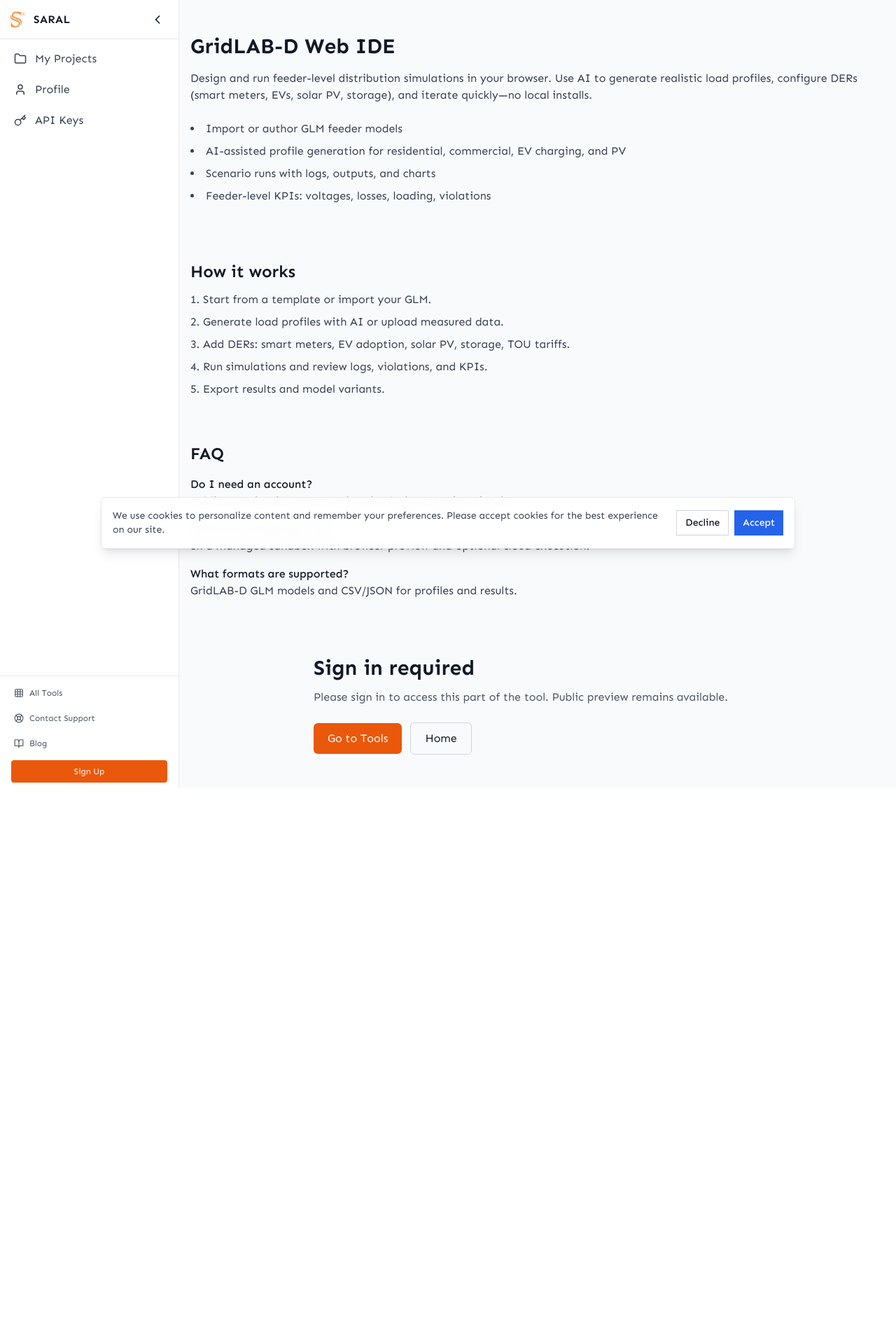
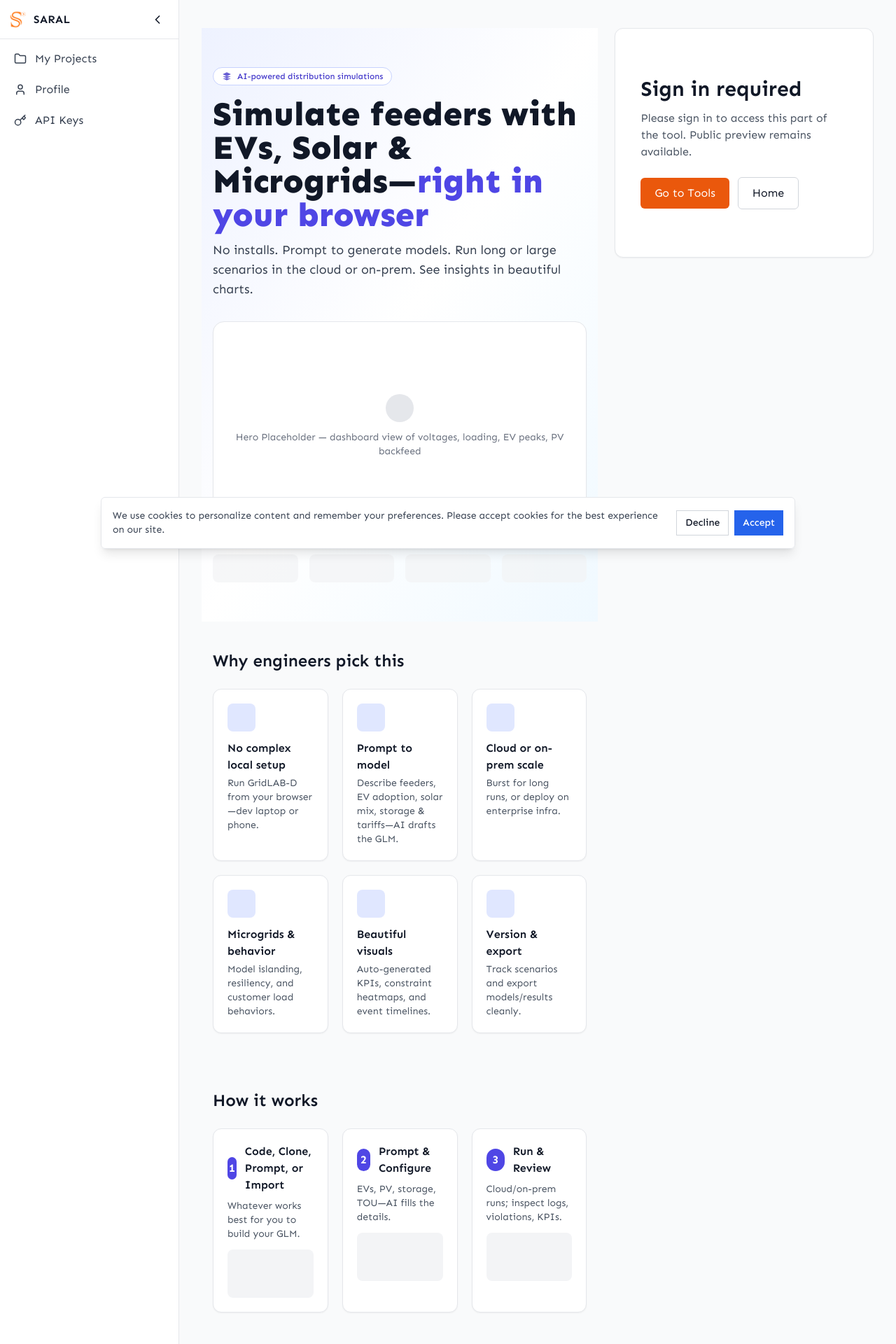
Before and after one commit to sayonsom/saralsystems, a Next.js app: page /tools/gridlabd in a window 1280 px wide. Shown: the top 1920 px of the page at 70% size. Before the commit the page ends 1126 px from the top, so only its background shows below. Built offline with nearby package versions, Linux system fonts and the light colour scheme; no server answers.

Commit message:
starting with better gridlabd landing page

```diff
--- a/src/app/tools/gridlabd/page.js
+++ b/src/app/tools/gridlabd/page.js
@@ -72,34 +72,126 @@
         }}
       />
 
-      {/* Public overview shown only when logged out */}
+      {/* Responsive 80/20 layout (sidebar on the right and sticky on md+) */}
+      <div className="mx-auto max-w-7xl px-4 sm:px-6 lg:px-8 py-6 lg:py-10 md:grid md:grid-cols-5 md:gap-6">
+        {/* Public overview (80% on md+) */}
+        <div className="md:col-span-3">
           <AuthShowPublic>
-        <section className="max-w-5xl mx-auto px-4 py-12">
-          <h1 className="text-3xl font-bold mb-4">GridLAB-D Web IDE</h1>
-          <p className="text-gray-700 mb-6">
-            Design and run feeder-level distribution simulations in your browser. Use AI to generate realistic load profiles, configure DERs (smart meters, EVs, solar PV, storage),
-            and iterate quickly—no local installs.
+            {/* HERO */}
+            <section className="relative overflow-hidden">
+              <div className="absolute inset-0 bg-gradient-to-br from-indigo-50 via-white to-sky-50" />
+              <div className="relative max-w-5xl mx-auto px-4 py-14 sm:py-18">
+                <span className="inline-flex items-center gap-2 rounded-full border border-indigo-200 bg-white px-3 py-1 text-xs font-medium text-indigo-700">
+                  <svg width="14" height="14" viewBox="0 0 24 24" className="opacity-80">
+                    <path fill="currentColor" d="M12 2L2 7l10 5l10-5zM2 17l10 5l10-5M2 12l10 5l10-5" />
+                  </svg>
+                  AI-powered distribution simulations
+                </span>
+
+                <h1 className="mt-4 text-3xl sm:text-4xl md:text-5xl font-extrabold leading-tight text-gray-900">
+                  Simulate feeders with EVs, Solar & Microgrids—<span className="text-indigo-600">right in your browser</span>
+                </h1>
+
+                <p className="mt-3 text-gray-700 sm:text-lg">
+                  No installs. Prompt to generate models. Run long or large scenarios in the cloud or on-prem. See insights in beautiful charts.
                 </p>
-          <ul className="list-disc list-inside text-gray-700 space-y-2">
-            <li>Import or author GLM feeder models</li>
-            <li>AI-assisted profile generation for residential, commercial, EV charging, and PV</li>
-            <li>Scenario runs with logs, outputs, and charts</li>
-            <li>Feeder-level KPIs: voltages, losses, loading, violations</li>
-          </ul>
+
+                {/* Hero image placeholder */}
+                <div className="mt-8 aspect-[16/9] w-full rounded-2xl border bg-white shadow-sm flex items-center justify-center">
+                  <div className="text-center p-6">
+                    <div className="mx-auto mb-3 h-10 w-10 rounded-full bg-gray-200" />
+                    <p className="text-sm text-gray-500">Hero Placeholder — dashboard view of voltages, loading, EV peaks, PV backfeed</p>
+                  </div>
+                </div>
+
+                {/* mini "trusted by" placeholders */}
+                <div className="mt-8 grid grid-cols-2 sm:grid-cols-4 gap-4 opacity-70">
+                  {Array.from({ length: 4 }).map((_, i) => (
+                    <div key={i} className="h-10 rounded-lg bg-gray-100" />
+                  ))}
+                </div>
+              </div>
             </section>
 
-        <section className="max-w-5xl mx-auto px-4 py-8">
-          <h2 className="text-2xl font-semibold mb-3">How it works</h2>
-          <ol className="list-decimal list-inside space-y-2 text-gray-700">
-            <li>Start from a template or import your GLM.</li>
-            <li>Generate load profiles with AI or upload measured data.</li>
-            <li>Add DERs: smart meters, EV adoption, solar PV, storage, TOU tariffs.</li>
-            <li>Run simulations and review logs, violations, and KPIs.</li>
-            <li>Export results and model variants.</li>
-          </ol>
+            {/* QUICK VALUE */}
+            <section className="max-w-5xl mx-auto px-4 py-10">
+              <h2 className="text-xl sm:text-2xl font-semibold mb-6">Why engineers pick this</h2>
+              <div className="grid sm:grid-cols-2 lg:grid-cols-3 gap-5">
+                {[
+                  { t: "No complex local setup", d: "Run GridLAB-D from your browser—dev laptop or phone." },
+                  { t: "Prompt to model", d: "Describe feeders, EV adoption, solar mix, storage & tariffs—AI drafts the GLM." },
+                  { t: "Cloud or on-prem scale", d: "Burst for long runs, or deploy on enterprise infra." },
+                  { t: "Microgrids & behavior", d: "Model islanding, resiliency, and customer load behaviors." },
+                  { t: "Beautiful visuals", d: "Auto-generated KPIs, constraint heatmaps, and event timelines." },
+                  { t: "Version & export", d: "Track scenarios and export models/results cleanly." },
+                ].map((f) => (
+                  <div key={f.t} className="rounded-xl border bg-white p-5 shadow-sm">
+                    <div className="mb-3 h-10 w-10 rounded-lg bg-indigo-100" />
+                    <h3 className="font-semibold">{f.t}</h3>
+                    <p className="mt-1 text-sm text-gray-600">{f.d}</p>
+                  </div>
+                ))}
+              </div>
             </section>
 
-        <section className="max-w-5xl mx-auto px-4 py-8">
+            {/* HOW IT WORKS (short & punchy) */}
+            <section className="max-w-5xl mx-auto px-4 py-10">
+              <h2 className="text-xl sm:text-2xl font-semibold mb-6">How it works</h2>
+              <div className="grid sm:grid-cols-3 gap-5">
+                {[
+                  { s: "1", t: "Code, Clone, Prompt, or Import", d: "Whatever works best for you to build your GLM." },
+                  { s: "2", t: "Prompt & Configure", d: "EVs, PV, storage, TOU—AI fills the details." },
+                  { s: "3", t: "Run & Review", d: "Cloud/on-prem runs; inspect logs, violations, KPIs." },
+                ].map((step) => (
+                  <div key={step.s} className="rounded-xl border bg-white p-5 shadow-sm">
+                    <div className="flex items-center gap-3">
+                      <div className="h-8 w-8 rounded-full bg-indigo-600 text-white flex items-center justify-center font-bold">{step.s}</div>
+                      <h3 className="font-semibold">{step.t}</h3>
+                    </div>
+                    <p className="mt-2 text-sm text-gray-600">{step.d}</p>
+                    <div className="mt-3 aspect-video w-full rounded-lg bg-gray-100" />
+                  </div>
+                ))}
+              </div>
+            </section>
+
+            {/* FEATURED SCENARIOS (visual hooks) */}
+            <section className="max-w-5xl mx-auto px-4 py-10">
+              <h2 className="text-xl sm:text-2xl font-semibold mb-6">Popular scenarios</h2>
+              <div className="grid sm:grid-cols-2 gap-5">
+                {[
+                  { t: "EV Evening Peak", d: "What-if 25–60% EV penetration on a summer weekday." },
+                  { t: "PV Midday Backfeed", d: "Reverse power flows, regulator tap ops, volt var." },
+                  { t: "Microgrid Islanding", d: "Outage islands, blackstart, load shed priorities." },
+                  { t: "Behavior Modeling", d: "Customer response to price signals & DR events." },
+                ].map((card) => (
+                  <div key={card.t} className="rounded-xl border bg-white p-5 shadow-sm">
+                    <div className="aspect-video w-full rounded-lg bg-gray-100 mb-3" />
+                    <h3 className="font-semibold">{card.t}</h3>
+                    <p className="mt-1 text-sm text-gray-600">{card.d}</p>
+                  </div>
+                ))}
+              </div>
+            </section>
+
+            {/* CTA STRIP */}
+            <section className="max-w-5xl mx-auto px-4 py-10">
+              <div className="rounded-2xl bg-gradient-to-r from-indigo-600 to-sky-600 p-6 sm:p-8 text-white">
+                <h3 className="text-xl sm:text-2xl font-bold">Build & run your first feeder in minutes</h3>
+                <p className="mt-1 text-white/90">Prompt the model, adjust DERs, launch a cloud run, share results.</p>
+                <div className="mt-5 flex flex-col sm:flex-row gap-3">
+                  <a href="/sandbox" className="inline-flex items-center justify-center rounded-lg bg-white text-gray-900 px-5 py-3 font-semibold hover:bg-gray-100">
+                    Open Sandbox
+                  </a>
+                  <a href="/docs" className="inline-flex items-center justify-center rounded-lg border border-white/30 px-5 py-3 font-semibold">
+                    Read Docs
+                  </a>
+                </div>
+              </div>
+            </section>
+
+            {/* ORIGINAL CONTENT (tightened & SEO FAQ stays) */}
+            <section className="max-w-5xl mx-auto px-4 py-10">
               <h2 className="text-2xl font-semibold mb-4">FAQ</h2>
               <div className="space-y-4">
                 <div>
@@ -108,13 +200,14 @@
                 </div>
                 <div>
                   <h3 className="font-medium">Where do simulations run?</h3>
-              <p className="text-gray-700">In a managed sandbox with browser preview and optional cloud execution.</p>
+                  <p className="text-gray-700">In a managed sandbox with browser preview and optional cloud or on-prem execution.</p>
                 </div>
                 <div>
                   <h3 className="font-medium">What formats are supported?</h3>
-              <p className="text-gray-700">GridLAB-D GLM models and CSV/JSON for profiles and results.</p>
+                  <p className="text-gray-700">GridLAB-D GLM for models; CSV/JSON for profiles and results.</p>
                 </div>
               </div>
+
               <script
                 type="application/ld+json"
                 dangerouslySetInnerHTML={{
@@ -130,7 +223,7 @@
                       {
                         "@type": "Question",
                         name: "Where do simulations run?",
-                    acceptedAnswer: { "@type": "Answer", text: "In a managed sandbox with browser preview and optional cloud execution." },
+                        acceptedAnswer: { "@type": "Answer", text: "In a managed sandbox with browser preview and optional cloud or on-prem execution." },
                       },
                       {
                         "@type": "Question",
@@ -143,9 +236,17 @@
               />
             </section>
           </AuthShowPublic>
+        </div>
 
-      {/* Gated IDE */}
+        {/* Sticky, right-side IDE (20% on md+) */}
+        <aside className="mt-8 md:mt-0 md:col-span-2 self-start">
+          <div className="md:sticky md:top-4">
+            <div className="rounded-xl border bg-white shadow-sm p-4 sm:p-5 md:max-h-[calc(100vh-1rem)] md:overflow-auto">
               <ProtectedGridlabdPage />
+            </div>
+          </div>
+        </aside>
+      </div>
     </main>
   );
 }
```
Lines whose indentation alone changed are shown as unchanged.
